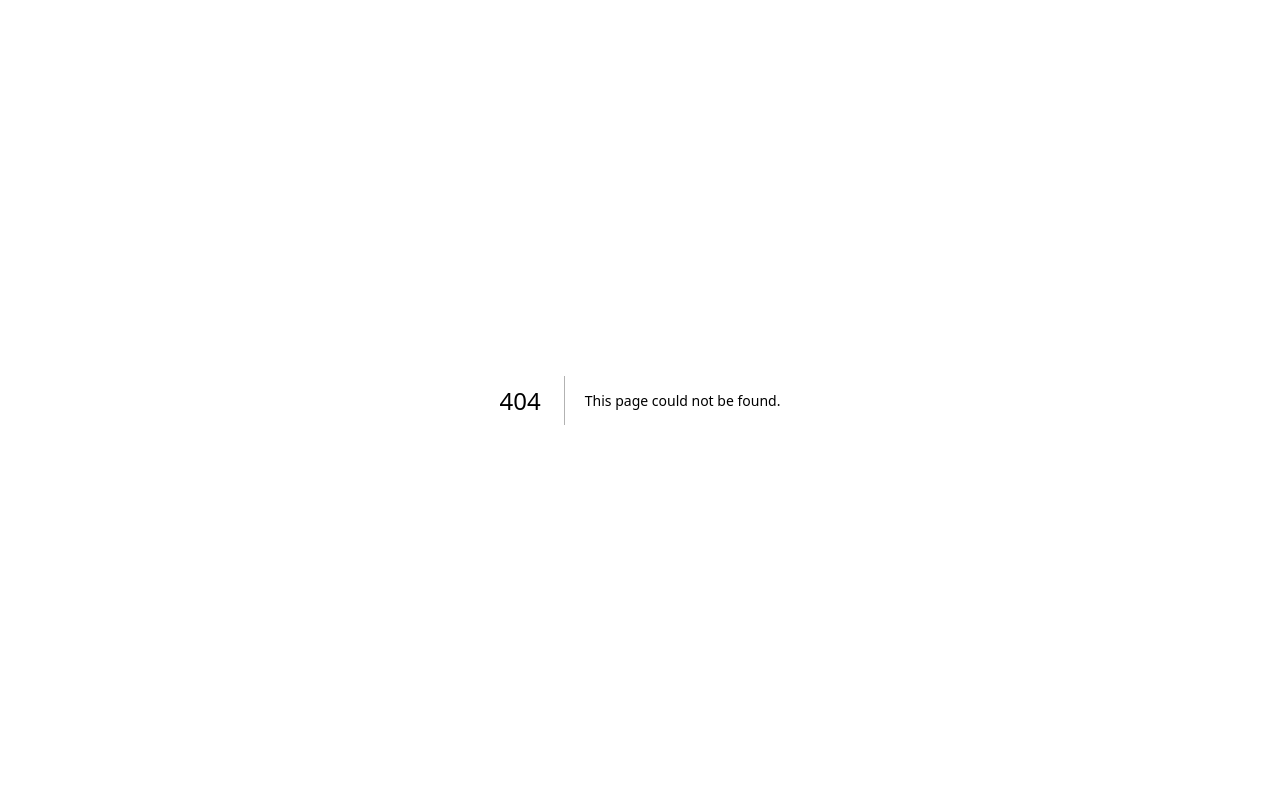
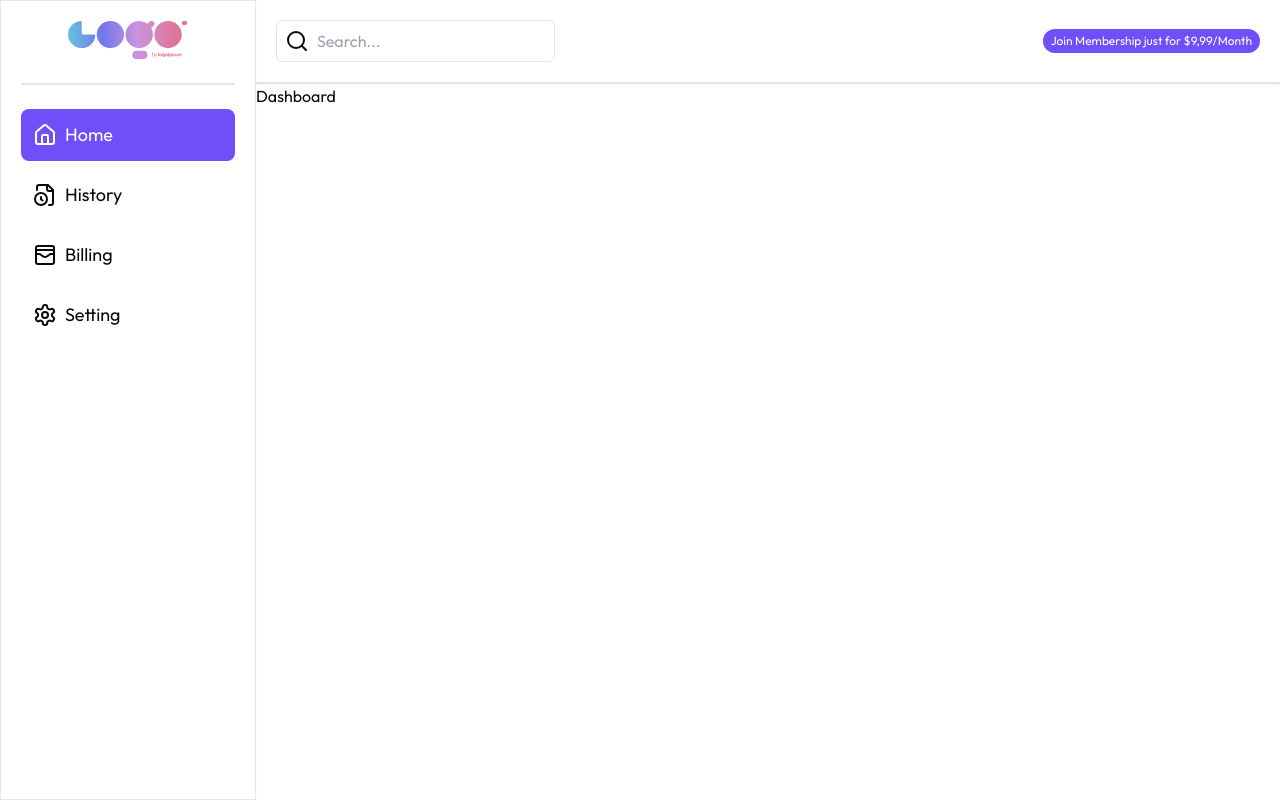
Before and after one commit to zaanity/AI_content, a Next.js app: page /dashboard in a window 1280 px wide. Before the commit this address had no page. Built offline with nearby package versions, Linux system fonts and the light colour scheme.

Commit message:
add dashboard layout

```diff
--- /dev/null
+++ b/app/dashboard/_components/Header/index.tsx
@@ -0,0 +1,22 @@
+import { Search } from "lucide-react";
+import React from "react";
+
+export default function Header() {
+	return (
+		<div className="p-5 shadow-sm border-b-2 flex justify-between items-center">
+			<div className="flex gap-2 items-center p-2 border rounded-md max-w-lg">
+				<Search />
+				<input
+					type="text"
+					placeholder="Search..."
+					className="outline-none"
+				/>
+			</div>
+			<div>
+				<h2 className="bg-primary p-1 rounded-full text-xs text-white px-2">
+					Join Membership just for $9,99/Month
+				</h2>
+			</div>
+		</div>
+	);
+}
--- /dev/null
+++ b/app/dashboard/_components/SideNav/index.tsx
@@ -0,0 +1,66 @@
+"use client";
+import { FileClock, Home, Settings, WalletCards } from "lucide-react";
+import Image from "next/image";
+import { usePathname } from "next/navigation";
+import React, { useEffect } from "react";
+
+export default function SideNav() {
+	const MenuList = [
+		{
+			name: "Home",
+			icon: Home,
+			path: "/dashboard",
+			id: 1,
+		},
+		{
+			name: "History",
+			icon: FileClock,
+			path: "/dashboard/history",
+			id: 2,
+		},
+		{
+			name: "Billing",
+			icon: WalletCards,
+			path: "/dashboard/billing",
+			id: 3,
+		},
+		{
+			name: "Setting",
+			icon: Settings,
+			path: "/dashboard/setting",
+			id: 4,
+		},
+	];
+
+	const path = usePathname();
+	useEffect(() => {
+		console.log(path);
+	}, []);
+
+	return (
+		<div className="h-screen p-5 shadow-sm border">
+			<div className="flex justify-center">
+				<Image src={"/logo.svg"} alt="logo" width={120} height={100} />
+			</div>
+
+			<hr className="my-6 border" />
+			<div className="mt-3">
+				{MenuList.map((menu) => {
+					return (
+						<div
+							key={menu.id}
+							className={`flex gap-2 mb-2 p-3 hover:bg-primary hover:text-white rounded-lg cursor-pointer items-center ${
+								path === menu.path
+									? "bg-primary text-white"
+									: ""
+							}`}
+						>
+							<menu.icon className="w-6 h-6" />
+							<h2 className="text-lg">{menu.name}</h2>
+						</div>
+					);
+				})}
+			</div>
+		</div>
+	);
+}
--- /dev/null
+++ b/app/dashboard/layout.tsx
@@ -0,0 +1,21 @@
+import React from "react";
+import SideNav from "./_components/SideNav";
+import Header from "./_components/Header";
+
+export default function layout({
+	children,
+}: Readonly<{
+	children: React.ReactNode;
+}>) {
+	return (
+		<div>
+			<div className="md:w-64 hidden md:block fixed">
+				<SideNav />
+			</div>
+			<div className="md:ml-64">
+				<Header />
+				{children}
+			</div>
+		</div>
+	);
+}
--- /dev/null
+++ b/app/dashboard/page.tsx
@@ -0,0 +1,5 @@
+import React from "react";
+
+export default function Dashboard() {
+	return <div>Dashboard</div>;
+}
--- a/app/layout.tsx
+++ b/app/layout.tsx
@@ -1,9 +1,9 @@
 import type { Metadata } from "next";
-import { Inter } from "next/font/google";
+import { Inter, Outfit } from "next/font/google";
 import "./globals.css";
 import { ClerkProvider } from "@clerk/nextjs";
 
-const inter = Inter({ subsets: ["latin"] });
+const inter = Outfit({ subsets: ["latin"] });
 
 export const metadata: Metadata = {
 	title: "Create Next App",
--- a/middleware.ts
+++ b/middleware.ts
@@ -4,7 +4,7 @@
 	if (isProtectedRoute(req)) auth().protect();
 });
 
-const isProtectedRoute = createRouteMatcher(["/dashbord(.*)", "/"]);
+const isProtectedRoute = createRouteMatcher(["/dashboard(.*)", "/"]);
 
 export const config = {
 	matcher: ["/((?!.*\\..*|_next).*)", "/", "/(api|trpc)(.*)"],
--- a/package.json
+++ b/package.json
@@ -14,6 +14,7 @@
     "@radix-ui/react-slot": "^1.1.0",
     "class-variance-authority": "^0.7.0",
     "clsx": "^2.1.1",
+    "lucide-react": "^0.397.0",
     "next": "14.2.4",
     "react": "^18",
     "react-dom": "^18",
```
Also changed, not shown: public/logo.svg (added), 1 other file (tests, documents, lock files or other folders).
